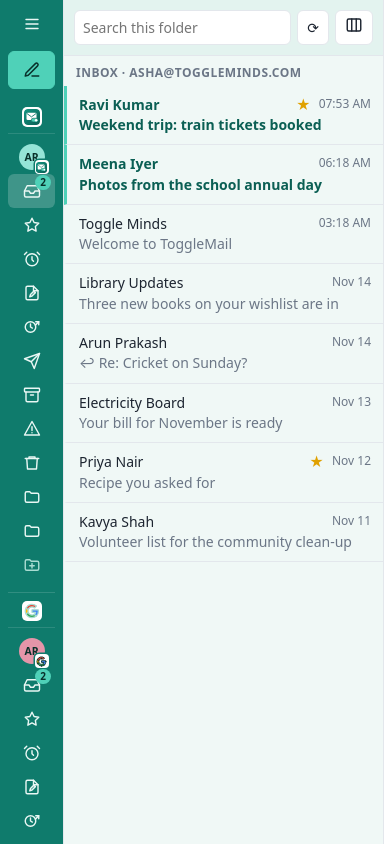
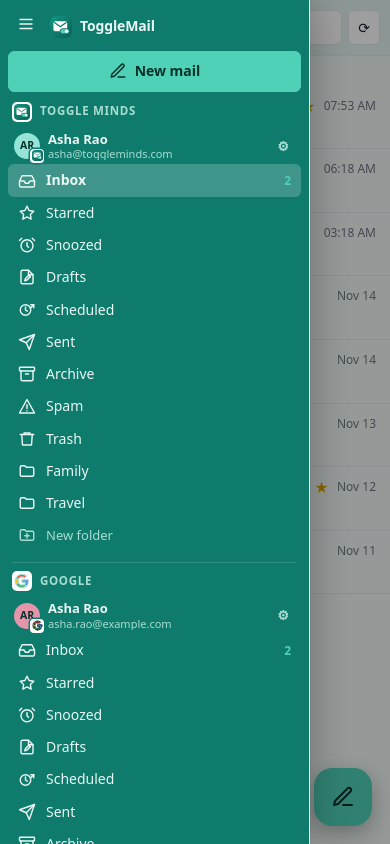
Before and after one commit to ShankarOnline/togglemail, a plain HTML site: page ui/demo.html in a window 390 px wide. Both pictures are taken after a click on the button 26 px from the left and 26 px from the top of the page. Drawn offline with Linux system fonts and the light colour scheme.

Commit message:
Phone layout: list and email one at a time with Back, folders in a slide-out menu, full-screen dialogs, floating new-mail button; demo page rebuilt by scripts/make-demo.sh
Co-Authored-By: Claude Opus 5.5 <noreply@anthropic.com>

```diff
--- a/ui/app.js
+++ b/ui/app.js
@@ -58,10 +58,18 @@ function savePrefs() {
   startPolling();
 }
 
+// Phones and narrow windows: one screen at a time, folders in a slide-out menu.
+const phoneQuery = matchMedia('(max-width: 720px)');
+
 function applyView() {
   const app = $('#app');
   const reading = app.classList.contains('reading');
-  app.className = `pane-${view.pane} nav-${view.nav}${view.tint === 'plain' ? ' plain' : ''}${reading ? ' reading' : ''}`;
+  const phone = phoneQuery.matches;
+  // On a phone the reading pane is always "off" (list, then the email) and the menu shows names.
+  const pane = phone ? 'off' : view.pane;
+  const nav = phone ? 'full' : view.nav;
+  app.className = `pane-${pane} nav-${nav}${phone ? ' phone' : ''}${view.tint === 'plain' ? ' plain' : ''}${reading ? ' reading' : ''}`;
+  if ($('#scrim')) $('#scrim').hidden = true;
   for (const k of ['pane', 'nav', 'tint']) {
     const input = document.querySelector(`#view-menu input[name=${k}][value=${view[k]}]`);
     if (input) input.checked = true;
@@ -886,9 +894,26 @@ async function removeAccount() {
 }
 
 // ---------- wiring ----------
+function setDrawer(open) {
+  $('#app').classList.toggle('drawer', open);
+  $('#scrim').hidden = !open;
+}
+
 function wire() {
   applyView();
-  $('#nav-toggle').onclick = () => { view.nav = view.nav === 'icons' ? 'full' : 'icons'; applyView(); };
+  phoneQuery.addEventListener('change', applyView);
+  $('#drawer-btn').onclick = () => setDrawer(true);
+  $('#fab').onclick = () => openCompose();
+  $('#scrim').onclick = () => setDrawer(false);
+  // Choosing a folder (or anything in the menu) closes it on a phone.
+  $('#sidebar').addEventListener('click', (e) => {
+    if (phoneQuery.matches && e.target.closest('.folder, #compose-btn, #settings-btn, #add-account-btn')) setDrawer(false);
+  });
+  $('#nav-toggle').onclick = () => {
+    if (phoneQuery.matches) return setDrawer(false);
+    view.nav = view.nav === 'icons' ? 'full' : 'icons';
+    applyView();
+  };
   $('#view-btn').onclick = (e) => { e.stopPropagation(); $('#view-menu').hidden = !$('#view-menu').hidden; };
   $('#view-menu').onclick = (e) => e.stopPropagation();
   $('#view-menu').onchange = (e) => { view[e.target.name] = e.target.value; applyView(); };
--- a/ui/demo.html
+++ b/ui/demo.html
@@ -33,6 +33,9 @@
 
     <section id="list-pane">
       <header class="pane-head">
+        <button id="drawer-btn" class="icon" title="Accounts and folders">
+          <svg viewBox="0 0 24 24"><path d="M4 6h16M4 12h16M4 18h16"/></svg>
+        </button>
         <input id="search" type="search" placeholder="Search this folder" autocomplete="off">
         <button id="refresh-btn" class="icon" title="Refresh (F5)">⟳</button>
         <div class="view-wrap">
@@ -56,6 +59,9 @@
       <div id="list-title"></div>
       <ul id="messages"></ul>
       <button id="more-btn" class="ghost" hidden>Load older messages</button>
+      <button id="fab" class="primary" title="New mail" aria-label="New mail">
+        <svg viewBox="0 0 24 24"><path d="M12 20h9"/><path d="M16.5 3.5a2.1 2.1 0 0 1 3 3L7 19l-4 1 1-4Z"/></svg>
+      </button>
     </section>
 
     <main id="reader">
@@ -107,7 +113,7 @@
       <div class="row">
         <label class="grow">Mail provider <select name="provider"><option value="">Automatic (from the address)</option></select></label>
         <label class="port">Incoming
-          <select name="protocol"><option value="imap">IMAP</option><option value="pop3">POP3</option></select>
+          <select name="protocol"><option value="imap">IMAP</option><option value="pop3">POP3</option><option value="phonemail" hidden>PhoneMail</option></select>
         </label>
       </div>
       <label>Password <input name="password" type="password" autocomplete="off"></label>
@@ -292,6 +298,7 @@
     </form>
   </dialog>
 
+  <div id="scrim" hidden></div>
   <div id="ctx-menu" class="menu ctx" hidden></div>
   <div id="time-menu" class="menu ctx time" hidden>
     <div class="menu-title" id="time-title">When?</div>
--- a/ui/demo.js
+++ b/ui/demo.js
@@ -117,6 +117,7 @@
     if (q.get('compose')) openCompose({ to: 'Ravi Kumar <ravi@example.com>', subject: 'Re: Weekend trip: train tickets booked',
       body: '<p>Thanks Ravi! See you all at the station at 5:45.</p><p>Asha</p>' });
     if (q.get('settings')) openSettings(q.get('settings'));
+    if (q.get('drawer')) setDrawer(true);
     document.documentElement.dataset.ready = '1';
   }, 400));
 })();
--- a/ui/style.css
+++ b/ui/style.css
@@ -291,4 +291,54 @@ details summary { cursor: pointer; color: var(--accent); margin: 8px 0; }
 
 #toast { position: fixed; bottom: 18px; left: 50%; transform: translateX(-50%); background: var(--text); color: var(--panel); padding: 8px 14px; border-radius: 8px; font-size: 13px; z-index: 30; max-width: 80vw; }
 
+/* ---------- phones and narrow windows ---------- */
+#drawer-btn, #fab { display: none; }
+#scrim { position: fixed; inset: 0; background: rgb(0 0 0 / .38); z-index: 24; }
+@media (max-width: 720px) {
+  #app, #app.pane-right, #app.pane-bottom, #app.pane-off {
+    grid-template-columns: minmax(0, 1fr); grid-template-rows: minmax(0, 1fr); grid-template-areas: "main";
+    height: 100dvh;
+  }
+  #app #list-pane, #app #reader { grid-area: main; border: none; }
+  #app:not(.reading) #reader { display: none; }
+  #app.reading #list-pane { display: none; }
+  #app #back-btn { display: inline-block; }
+  /* The folders slide in from the left. */
+  #sidebar {
+    position: fixed; inset: 0 auto 0 0; width: min(310px, 86vw); z-index: 25;
+    transform: translateX(-105%); transition: transform .2s ease; box-shadow: 0 0 40px rgb(0 0 0 / .3);
+    padding-top: max(10px, env(safe-area-inset-top));
+  }
+  #app.drawer #sidebar { transform: none; }
+  #drawer-btn { display: inline-block; }
+  /* Round "new mail" button over the list, as in phone mail apps. */
+  #fab {
+    display: grid; place-items: center; position: fixed; right: 18px; bottom: max(18px, env(safe-area-inset-bottom));
+    width: 58px; height: 58px; border-radius: 18px; z-index: 15; box-shadow: 0 8px 22px rgb(0 0 0 / .28);
+  }
+  #fab svg { width: 24px; height: 24px; }
+  #app.reading #fab { display: none; }
+  #app:not(.plain) #fab { background: var(--mint); color: #08302a; border-color: var(--mint); }
+  .view-wrap { display: none; }
+  .pane-head { padding-top: max(10px, env(safe-area-inset-top)); }
+  .toolbar { padding: 8px 10px; gap: 4px; }
+  .toolbar button, .toolbar select { padding: 5px 8px; font-size: 13px; }
+  #r-subject { font-size: 18px; margin: 10px 12px 4px; }
+  .meta { padding: 0 12px 8px; }
+  #messages li { padding: 11px 14px; }
+  /* Dialogs take the whole screen. */
+  dialog, #compose-dlg, #settings-dlg, #password-dlg {
+    width: 100vw; max-width: 100vw; height: 100dvh; max-height: 100dvh; margin: 0; border-radius: 0; border: none;
+    padding: max(14px, env(safe-area-inset-top)) 14px 14px;
+  }
+  #settings-dlg { padding: 0; }
+  .settings { grid-template-columns: 1fr; min-height: 100%; }
+  .tabs { flex-direction: row; overflow-x: auto; align-items: center; padding: 10px; }
+  .tabs h2 { margin: 0 8px 0 4px; }
+  .row { flex-wrap: wrap; }
+  .row label.port { flex: 1 1 100px; }
+  #editor { min-height: 40vh; max-height: none; }
+  .menu.time { width: min(320px, 92vw); }
+}
+
 @media (max-width: 1100px) { #app { --nav-w: 200px; --list-w: 320px; } #app.nav-icons { --nav-w: 64px; } }
```
Also changed, not shown: ui/index.html (+7 -0 lines), 2 other files.
